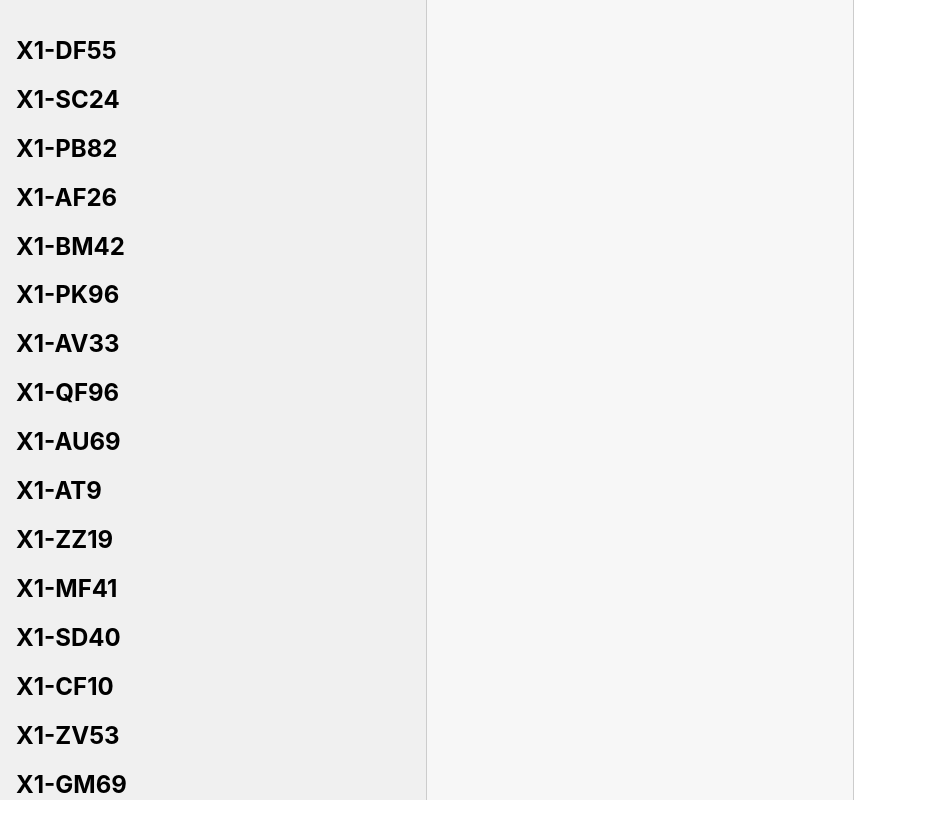
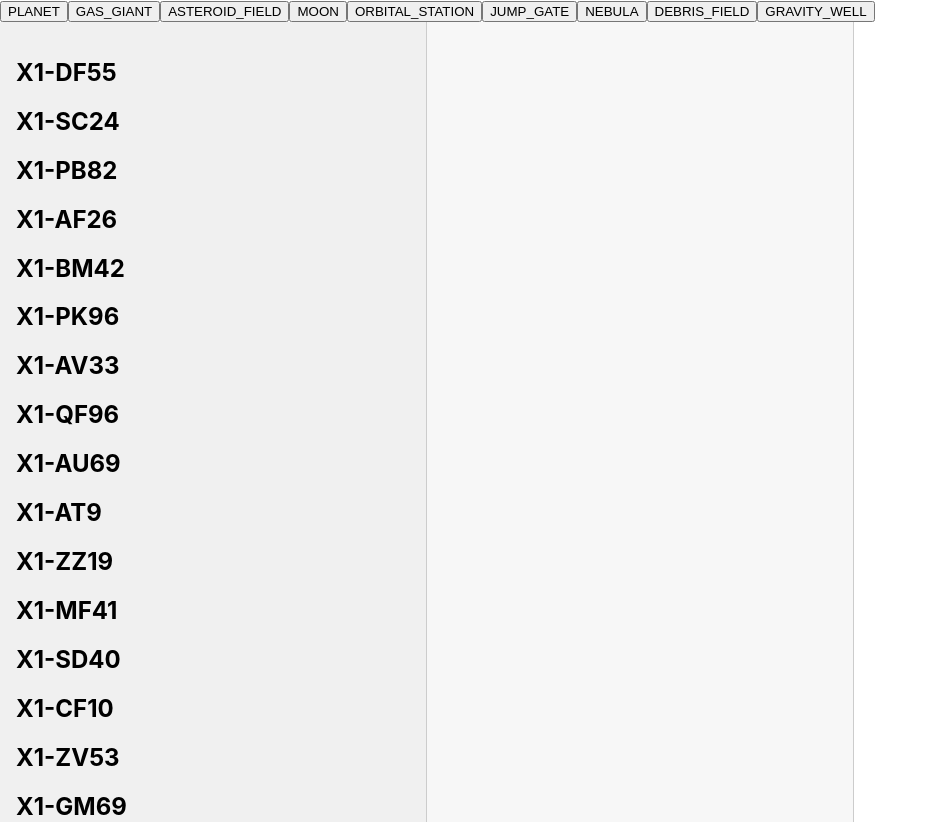
Before and after one commit to Micha-L-Davis/q_ui, a React (Create React App) app: page / in a window 1280 px wide. Shown: the whole page, without its empty margins (0-938 px from the left). Before the commit the page ends 800 px from the top, so only its background shows below. Built offline with nearby package versions, Linux system fonts and the light colour scheme; no server answers; the HTML template or start-up script is replaced by a standard one.

Commit message:
add system filtering by waypoint types present

```diff
--- /dev/null
+++ b/src/components/SearchSelector.js
@@ -0,0 +1,20 @@
+import React from "react";
+
+function SearchSelector({ selectedTags, onTagClick }) {
+  const waypointTags = ["PLANET", "GAS_GIANT", "ASTEROID_FIELD", "MOON", "ORBITAL_STATION", "JUMP_GATE", "NEBULA", "DEBRIS_FIELD", "GRAVITY_WELL"];
+  return (
+    <div className="search-selector">
+      {waypointTags.map((tag) => (
+        <button
+          key={tag}
+          className={selectedTags.includes(tag) ? "active" : ""}
+          onClick={() => onTagClick(tag)}
+        >
+          {tag}
+        </button>
+      ))}
+    </div>
+  );
+}
+
+export default SearchSelector;
--- a/src/components/SystemViewer.js
+++ b/src/components/SystemViewer.js
@@ -2,18 +2,54 @@ import React, { useState } from "react";
 import SystemList from "./SystemList";
 import WaypointList from "./WaypointList";
 import WaypointDetails from "./WaypointDetails";
+import SearchSelector from "./SearchSelector";
 
 function SystemViewer({ systems }) {
+  const token = process.env.REACT_APP_SPACETRADERS_TOKEN;
+
   const [selectedSystem, setSelectedSystem] = useState(null);
   const [selectedWaypoint, setSelectedWaypoint] = useState(null);
   const [waypointDetails, setWaypointDetails] = useState(null);
+  const [selectedTags, setSelectedTags] = useState([]);
+
+
+  const filteredSystems = systems.filter((system) => {
+    if (selectedTags.length === 0) {
+      return true;
+    }
+    const waypointTypes = system.waypoints.map((waypoint) => waypoint.type);
+    return selectedTags.every((tag) => waypointTypes.includes(tag));
+  });
 
   const handleSelectSystem = (system) => {
     setSelectedSystem(system);
     setSelectedWaypoint(null);
   };
 
-  const token = process.env.REACT_APP_SPACETRADERS_TOKEN;
+  const handleTagSelect = (tag) => {
+    console.log("Current tags", selectedTags);
+    console.log("Setting ", tag);
+    if (selectedTags.includes(tag)) {
+      setSelectedTags(selectedTags.filter((t) => t !== tag));
+    } else {
+      setSelectedTags([...selectedTags, tag]);
+    }
+  };
+
+
+  const renderSystemList = () => {
+    console.log("Filtered systems", filteredSystems)
+    return (
+      <SystemList
+        systems={filteredSystems}
+        handleSelectSystem={handleSelectSystem}
+        selectedSystem={selectedSystem}
+        onTagSelect={handleTagSelect}
+        selectedTags={selectedTags}
+      />
+    );
+  };
+
   const handleWaypointSelect = async (index) => {
     const waypoint = selectedSystem.waypoints[index];
     setSelectedWaypoint(waypoint);
@@ -63,9 +99,11 @@ function SystemViewer({ systems }) {
   };
 
   return (
+    <>
+      <div><SearchSelector selectedTags={selectedTags} onTagClick={handleTagSelect} /></div>
       <div className="system-viewer">
         <div className="column">
-        <SystemList systems={systems} handleSelectSystem={handleSelectSystem} selectedSystem={selectedSystem} />
+          {renderSystemList()}
         </div>
         <div className="column">
           {renderWaypointList()}
@@ -74,6 +112,7 @@ function SystemViewer({ systems }) {
           {renderWaypointDetails()}
         </div>
       </div>
+    </>
   );
 }
 
```
Lines whose indentation alone changed are shown as unchanged.
